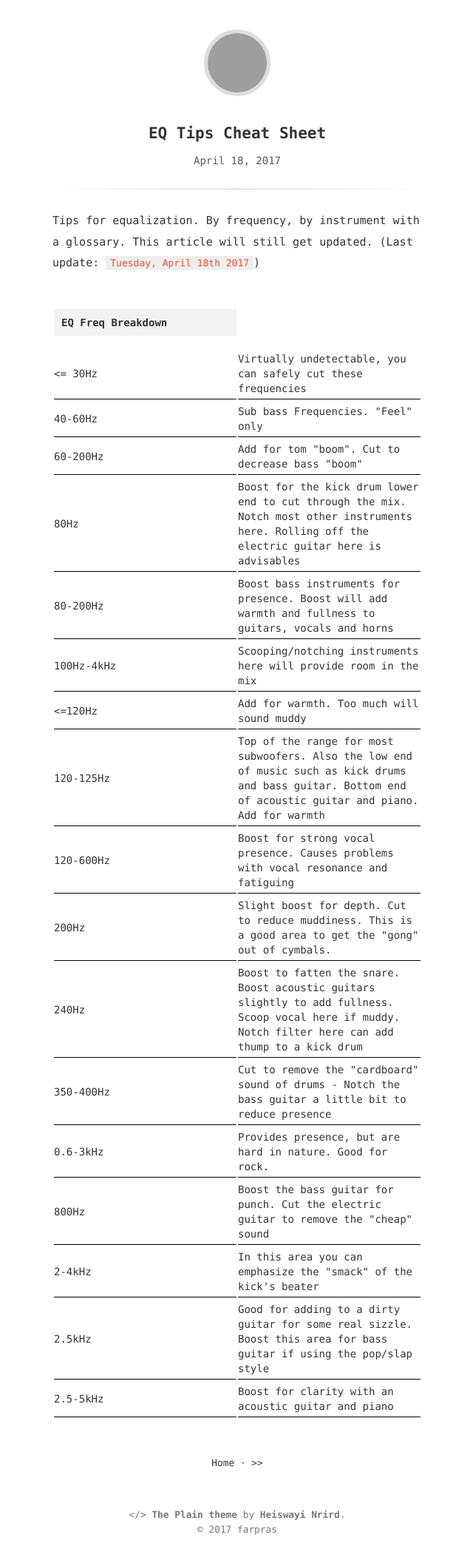
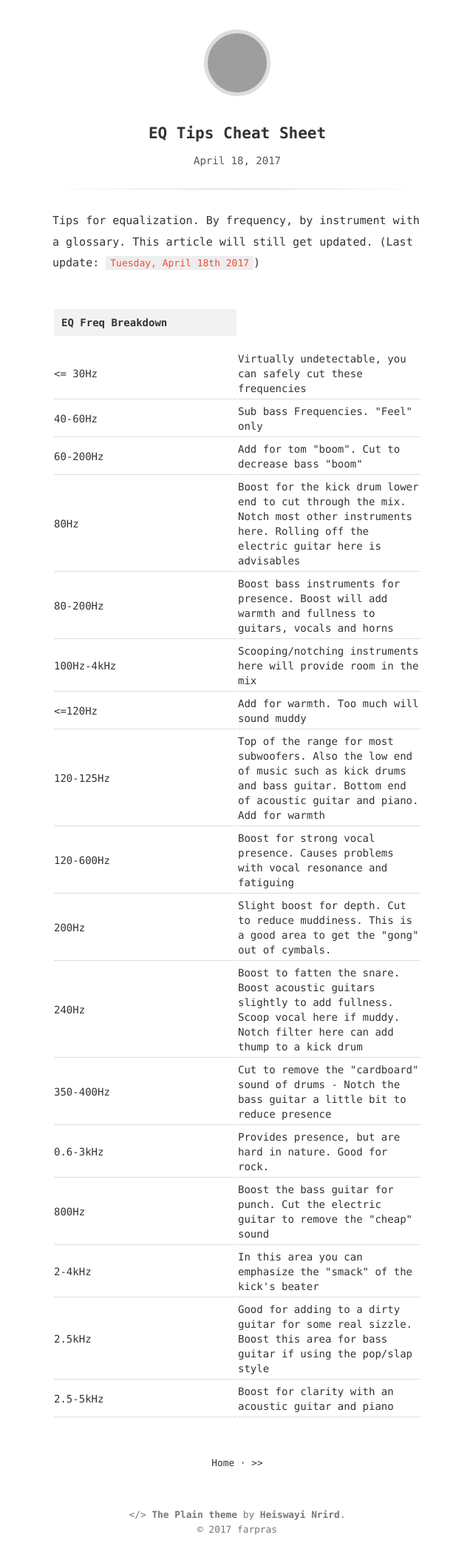
Before and after one commit to farpras/blog, a Jekyll site: the page built from _posts/2017-04-18-eq-tips-cheat-sheet.md, in a window 1280 px wide. Shown: the whole page at 74% size, without its empty margins (319-959 px from the left). Built offline with Jekyll 4.4.1, drawn with Linux system fonts in a browser that asks for light colours; grey boxes are pictures that could not be loaded.

Commit message:
edit css again

```diff
--- a/_sass/main.scss
+++ b/_sass/main.scss
@@ -182,7 +182,7 @@ table {
   }
   td {
     padding: 4px 0;
-    border-bottom: 1px solid #000;
+    border-bottom: 1px solid #ddd;
   }
 }
 iframe {
```
